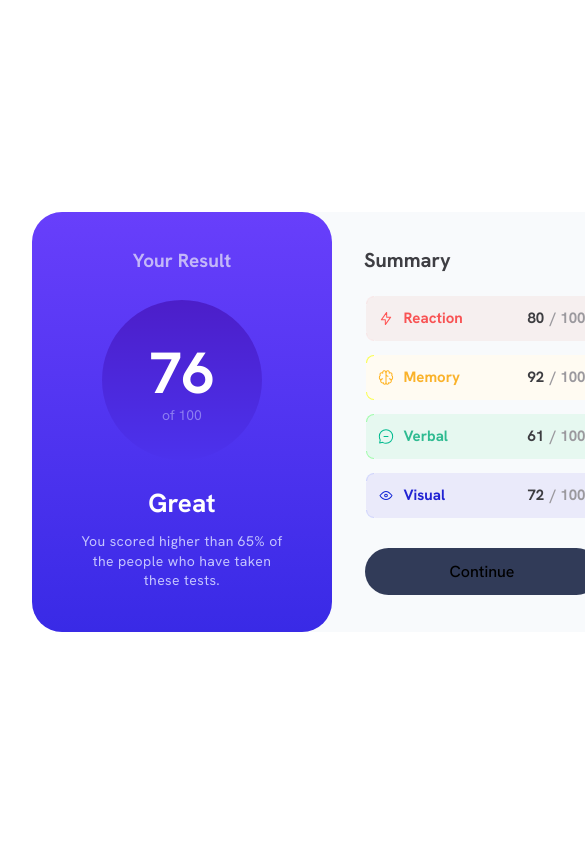
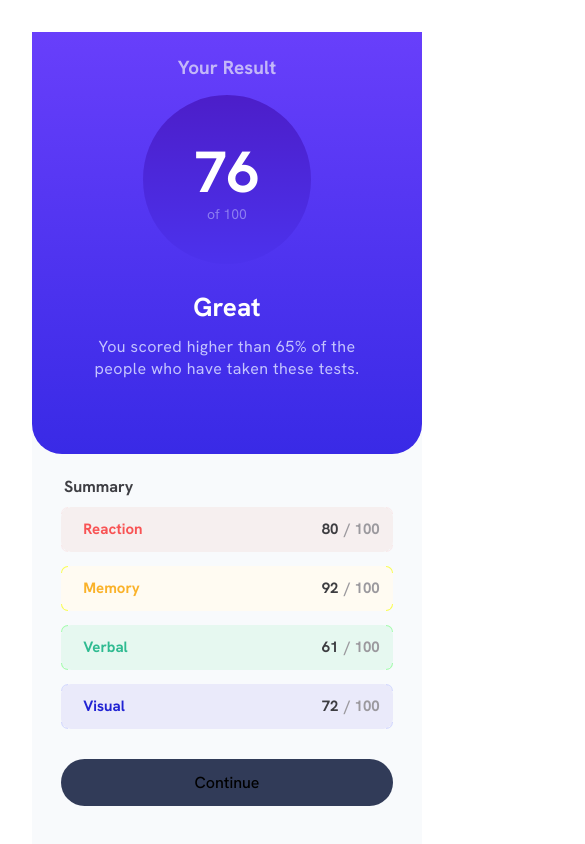
Before and after one commit to JordanReady/results-summary-component, a React (Vite) app: page / in a window 390 px wide. Shown: the top 844 px of the page, 585 px wide, since content can reach past the window. Built offline with nearby package versions, Linux system fonts and the light colour scheme.

Commit message:
responsive mobile view

```diff
--- a/src/components/results.css
+++ b/src/components/results.css
@@ -1,4 +1,4 @@
-.results-container {
+.results-summary-container {
   width: 600px;
   height: 420px;
   background-color: rgb(248, 250, 252);
@@ -293,3 +293,52 @@
 .skill-container.visual .skill-title {
   color: #2123d3;
 }
+
+/* Mobile view */
+@media (max-width: 768px) {
+  .results-summary-container {
+    display: flex;
+    flex-direction: column;
+    align-items: center;
+    justify-content: center;
+    height: 100dvh;
+    width: 100dvw;
+    border-radius: 0;
+  }
+
+  .result-container {
+    width: 100%;
+    border-top-right-radius: 0;
+    border-top-left-radius: 0;
+  }
+
+  .circle-score-container {
+    height: 20dvh;
+    width: 20dvh;
+  }
+
+  .result-rating-container {
+    padding-bottom: 0;
+  }
+
+  .result-description {
+    font-size: 1rem;
+    line-height: 1.4;
+  }
+
+  .summary-container {
+    width: 100%;
+  }
+
+  .summary-title {
+    font-size: 1rem;
+  }
+
+  .skill-container {
+    width: 85dvw;
+  }
+
+  .continue-button {
+    width: 85dvw;
+  }
+}
--- a/src/components/results.tsx
+++ b/src/components/results.tsx
@@ -2,7 +2,7 @@ import "./results.css";
 
 function Results() {
   return (
-    <div className="results-container">
+    <div className="results-summary-container">
       <div className="result-container">
         <h1 className="result-title">Your Result</h1>
         <div className="circle-score-container">
--- a/src/index.css
+++ b/src/index.css
@@ -2,6 +2,7 @@
   font-family: "Hanken Grotesk", sans-serif;
   line-height: 1.5;
   font-weight: 400;
+  padding: 0;
 
   color-scheme: light dark;
   color: rgba(255, 255, 255, 0.87);
@@ -15,6 +16,17 @@
   --primary-light: #683ffb;
   --primary-dark: #392ae6;
   --primary-darker: #4c1ec9;
+}
+
+* {
+  margin: 0;
+  padding: 0;
+  box-sizing: border-box;
+}
+
+body {
+  min-height: 100vh;
+  min-width: 100%;
 }
 
 a {
```
